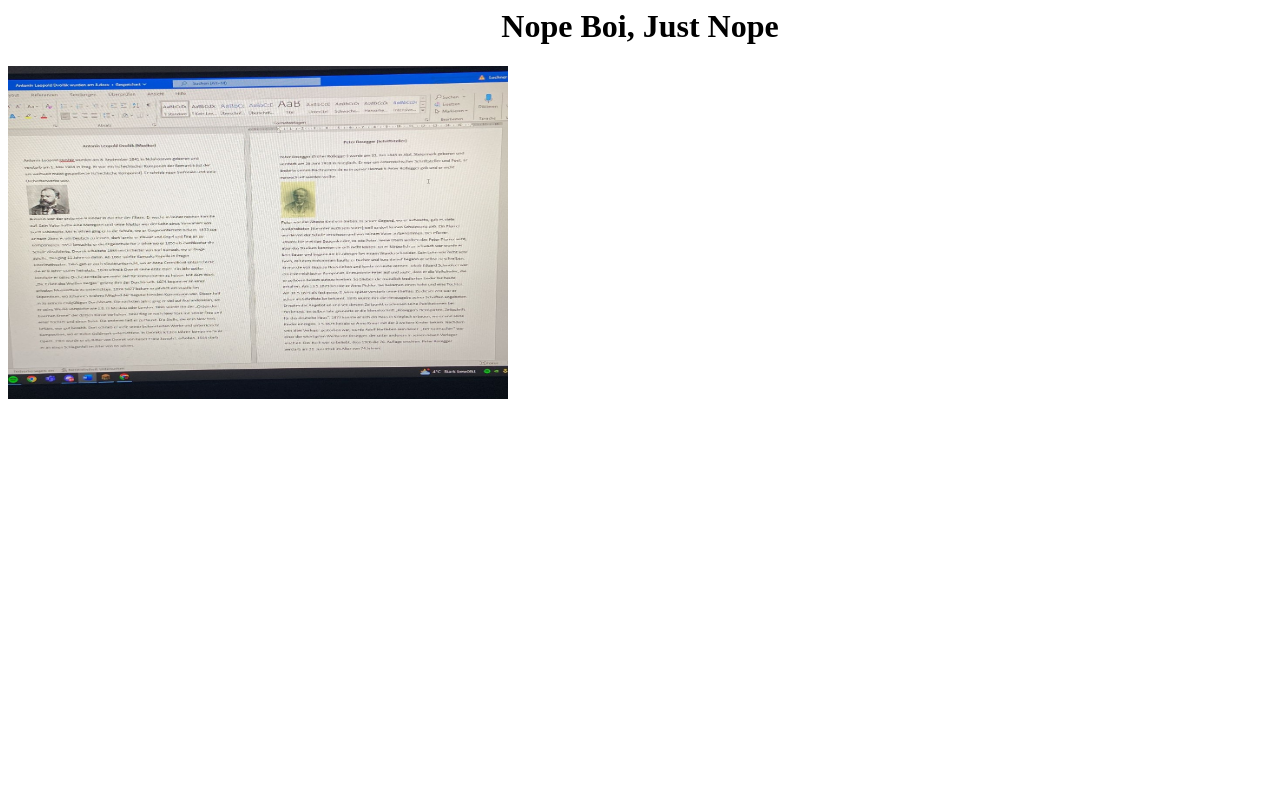
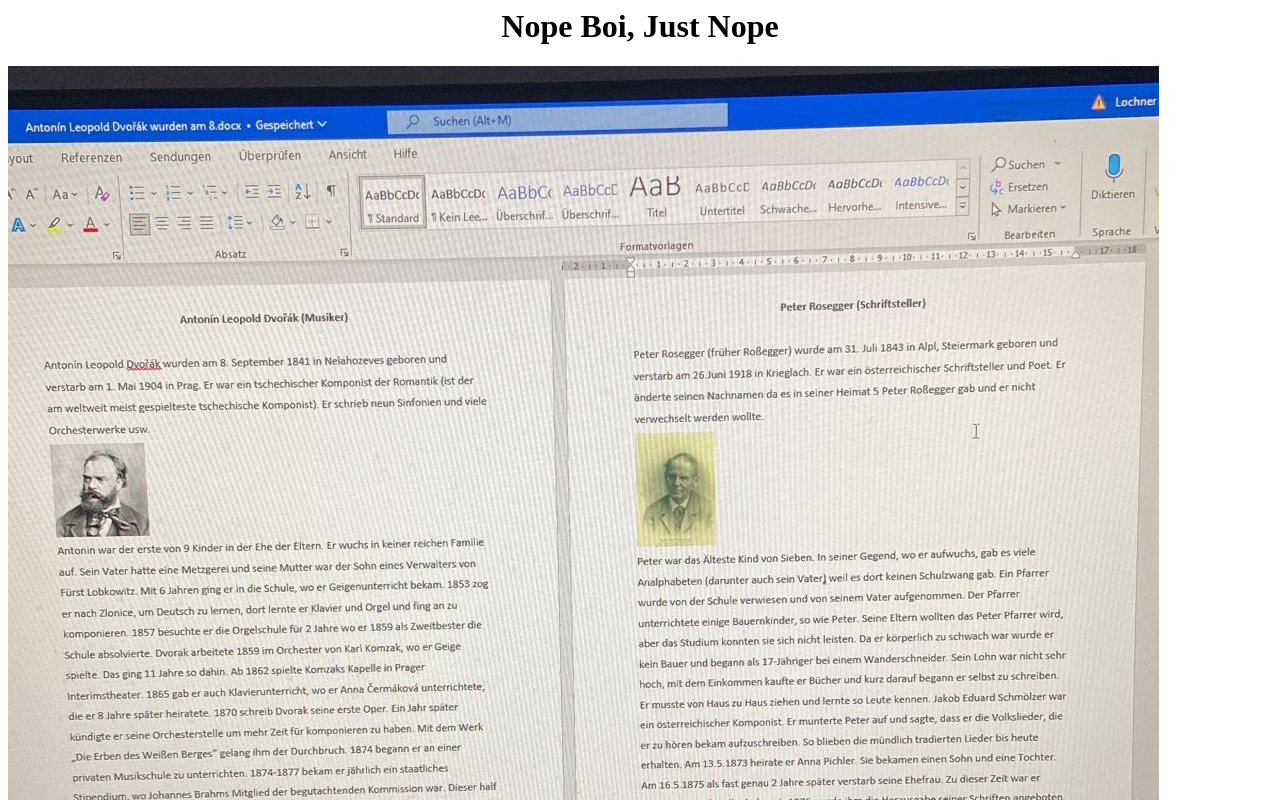
Before and after one commit to GregorBoi/Nope, a plain HTML site: page index.html in a window 1280 px wide. Shown: the top 800 px of the page. Drawn offline with Linux system fonts and the light colour scheme.

Commit message:
Update index.html

```diff
--- a/index.html
+++ b/index.html
@@ -6,7 +6,7 @@
 <body>
 <h1><center>Nope Boi, Just Nope</center></h1>
 
-  <img src="s.jpg" alt="Trulli" width="500" height="333">
+  <img src="s.jpg" alt="Trulli">
 
 </body>
 
```
